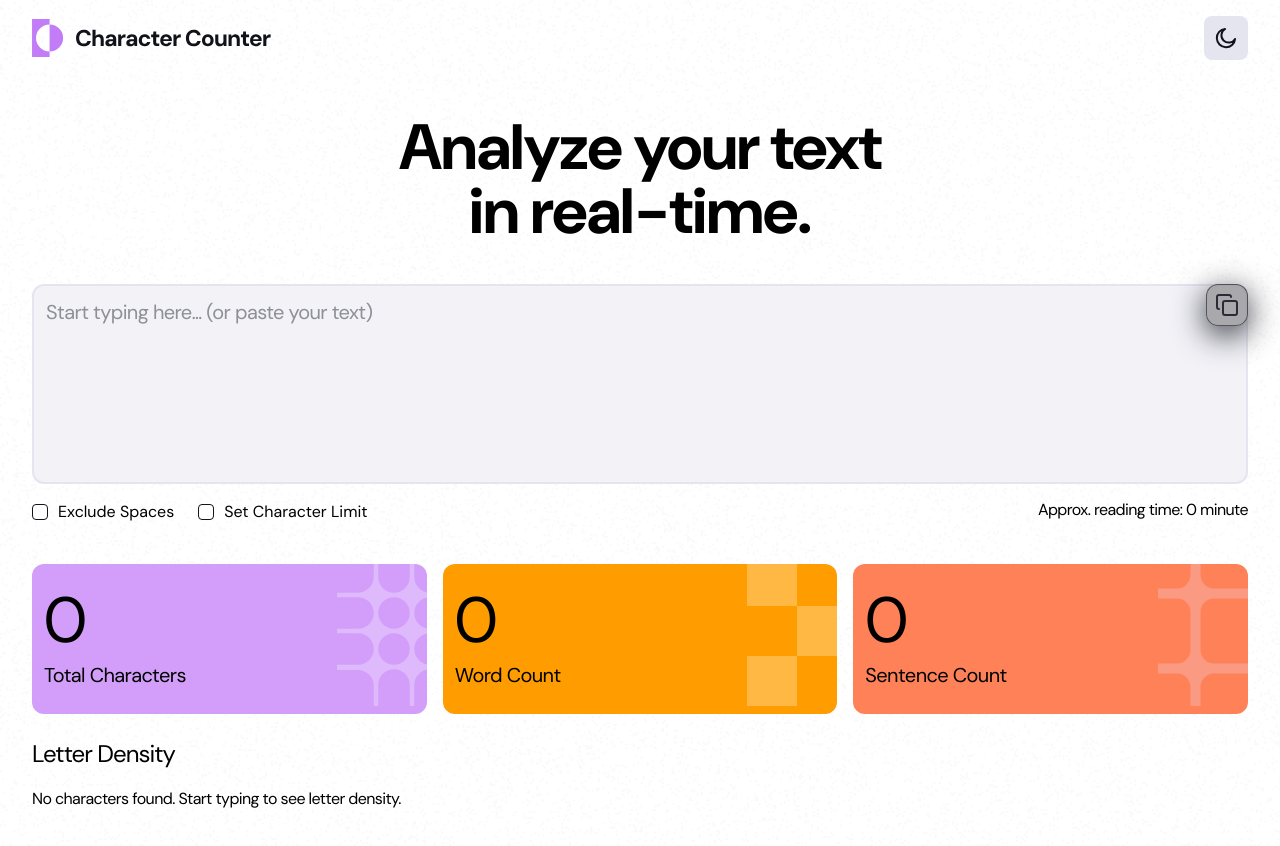
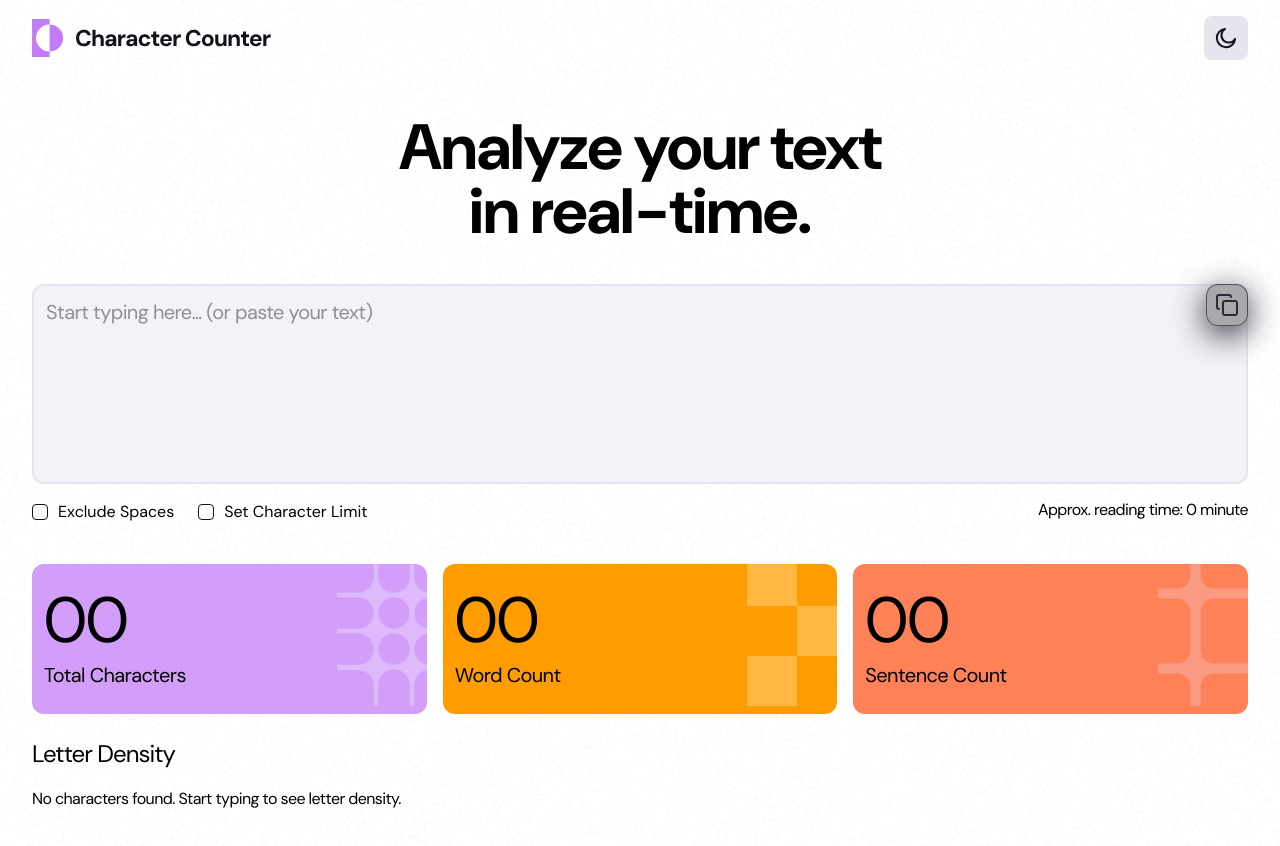
Before and after one commit to Sammie-oje/character-counter, a React (Vite) app: page / in a window 1280 px wide. Shown: the top 846 px of the page. Built offline with nearby package versions, Linux system fonts and the light colour scheme.

Commit message:
a filler commit

```diff
--- a/src/components/metrics/Stat.jsx
+++ b/src/components/metrics/Stat.jsx
@@ -4,7 +4,7 @@ import { useEffect } from "react";
 function Stat({ bgColor, id, text, onCount }) {
     const count = useMotionValue(0);
     const rounded = useTransform(() =>
-        Math.round(count.get()).toLocaleString()
+        Math.round(count.get()).toLocaleString().padStart(2, "0")
     );
 
     return (
```
